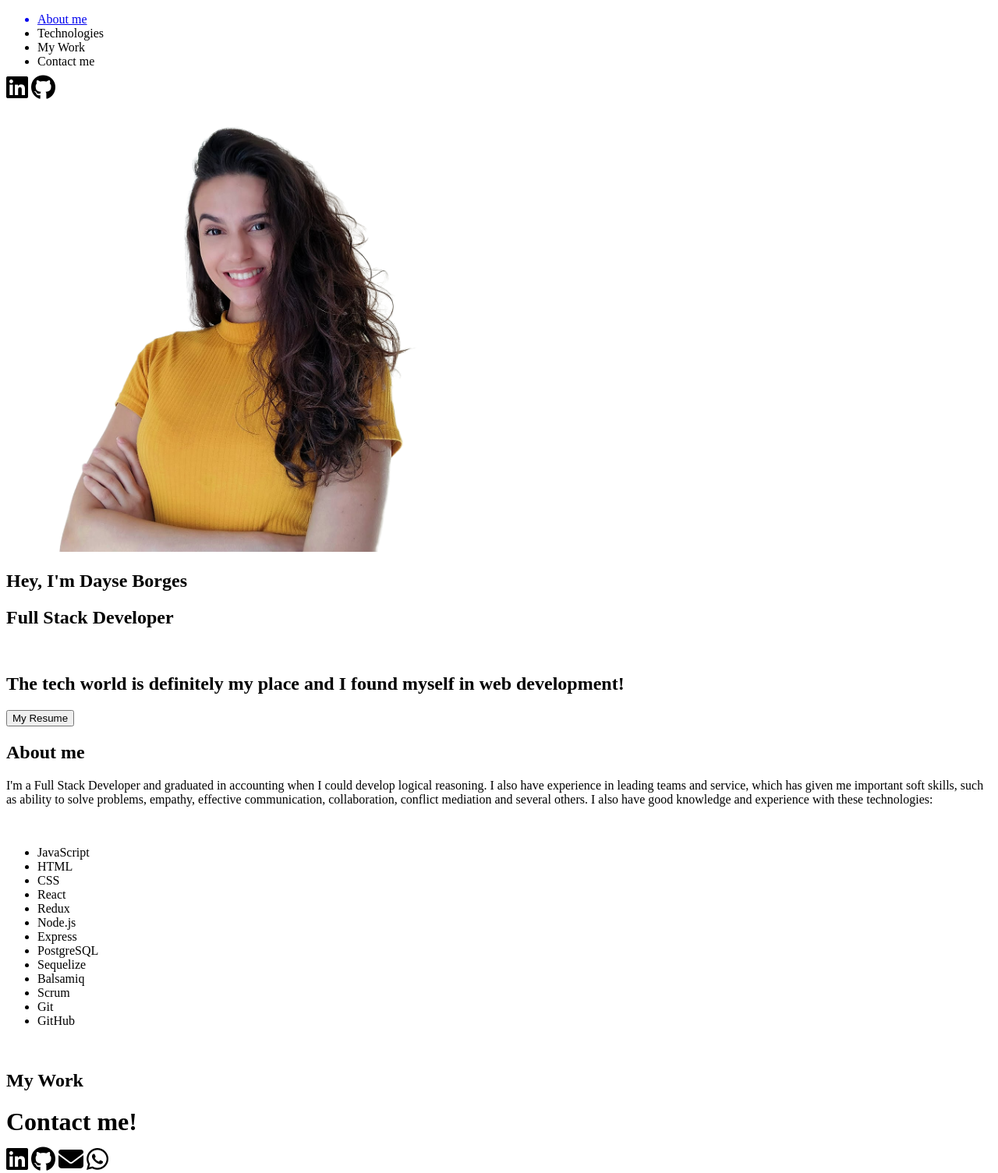
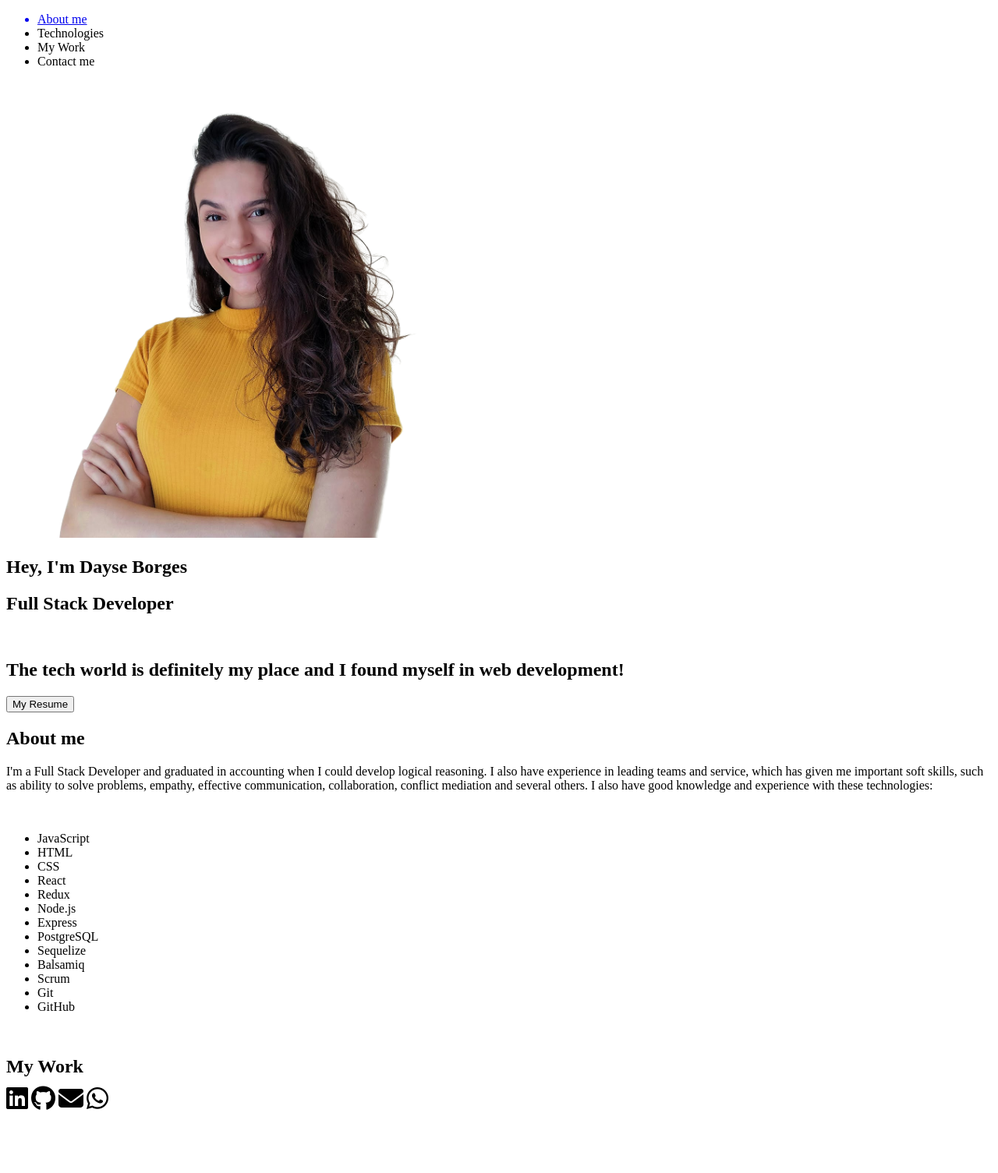
Before and after one commit to DayseBorges/My_Portfolio, a plain HTML site: page index.html in a window 1280 px wide. Shown: the whole page at 78% size. After the commit the page ends 1427 px from the top, so only its background shows below. Drawn offline with Linux system fonts and the light colour scheme.

Commit message:
Ordenamiento de carpetas

```diff
--- a/index.html
+++ b/index.html
@@ -5,28 +5,29 @@
     <meta http-equiv="X-UA-Compatible" content="IE=edge">
     <meta name="viewport" content="width=device-width, initial-scale=1.0">
     <link rel="stylesheet" href="https://cdnjs.cloudflare.com/ajax/libs/font-awesome/6.3.0/css/all.min.css" integrity="sha512-SzlrxWUlpfuzQ+pcUCosxcglQRNAq/DZjVsC0lE40xsADsfeQoEypE+enwcOiGjk/bSuGGKHEyjSoQ1zVisanQ==" crossorigin="anonymous" referrerpolicy="no-referrer" />
-    <title>Landing</title>
+    <title>Dayse Borges</title>
 </head>
 <body>
+    <header>
         <nav>
             <ul>
-            <a href="/index.html#about-me"><li>About me</li></a>
+                <a href="#about-me"><li>About me</li></a>
                 <li>Technologies</li>
                 <li>My Work</li>
                 <li>Contact me</li>
             </ul>
-        <a href="https://www.linkedin.com/in/dayseborges/" target="_blank"><i class="fa-brands fa-linkedin fa-2xl" style="color: #000000;"></i></a>
-        <a href="https://github.com/DayseBorges" target="_blank"><i class="fa-brands fa-github fa-2xl" style="color: #000000;"></i></a>
         </nav>
-    <img width="600px" src="./images/Mi proyecto.png" alt="Imagen de Dayse Borges - Full Stack Developer">
+        <img width="600px" src="./assets/img/Mi proyecto.png" alt="Imagen de Dayse Borges - Full Stack Developer">
         <main>
             <section>
                 <h1>Hey, I'm Dayse Borges</h1>
                 <h1>Full Stack Developer</h1>
                 <br>
                 <h2>The tech world is definitely my place and I found myself in web development!</h2>
-            <a href="./Documents/CV+Dayse+Borges+Espanhol (1).pdf" target="_blank"><button>My Resume</button></a>
+                <a href="./assets/documents/CV+Dayse+Borges+Espanhol (1).pdf" target="_blank"><button>My Resume</button></a>
             </section>
+    </header>
+    <main>
         <section>
             <h1 id="about-me">About me</h1>
             <p>I'm a Full Stack Developer and graduated in accounting when I could develop logical reasoning. I also have experience in leading teams and service, which has given me important soft skills, such as ability to solve problems, empathy, effective communication, collaboration, conflict mediation and several others. I also have good knowledge and experience with these technologies:
@@ -59,9 +60,10 @@
         <a href="./Pages/Dogs.html"></a>
         <a href="./Pages/R&M.html"></a>
     </section>
+    </main>
+
 
     <footer>
-        <h1>Contact me!</h1>
         <a href="https://www.linkedin.com/in/dayseborges/" target="_blank"><i class="fa-brands fa-linkedin fa-2xl" style="color: #000000;"></i></a>
         <a href="https://github.com/DayseBorges" target="_blank"><i class="fa-brands fa-github fa-2xl" style="color: #000000;"></i></a>
         <a href="mailto:dayseborges030798@gmail.com" target="_blank"><i class="fa-solid fa-envelope fa-2xl" style="color: #000000;"></i></a>
```
Also changed, not shown: assets/img/Mi proyecto.png (renamed from images/Mi proyecto.png), assets/img/photo_Dayse.jpg (renamed from images/photo_Dayse.jpg), 3 other files. Lines whose indentation alone changed are shown as unchanged.
